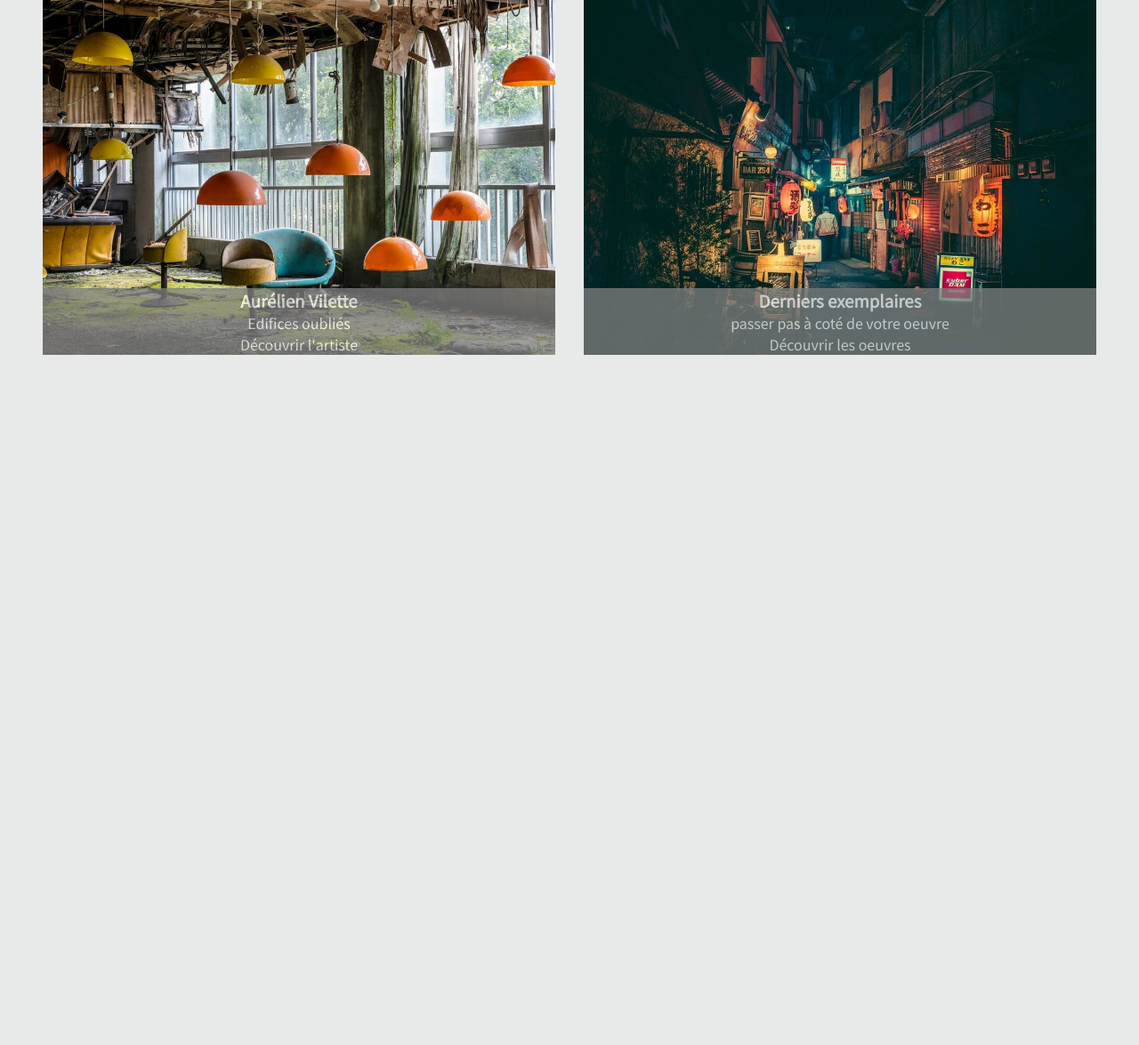
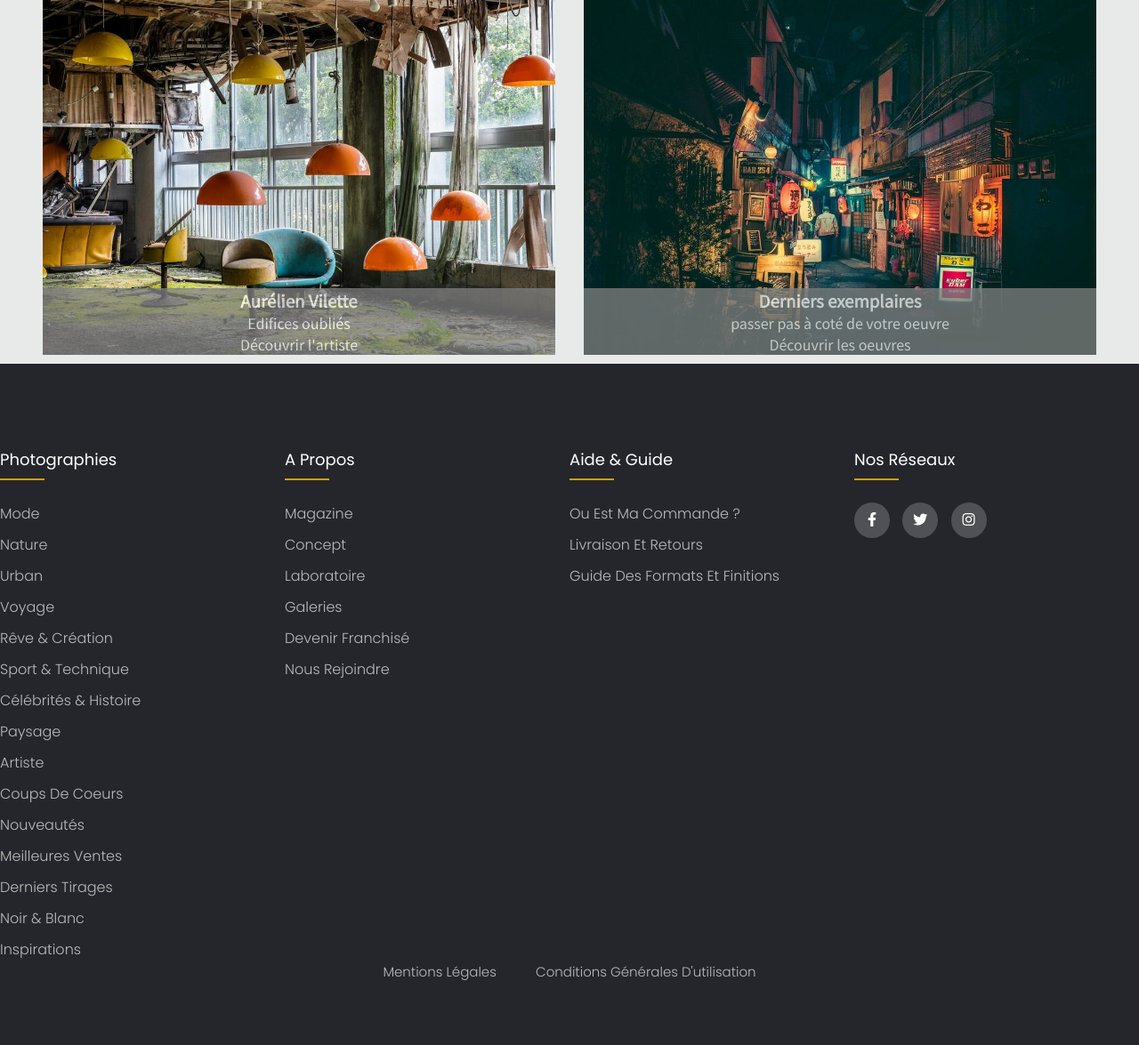
Before and after one commit to samuel-anneheim/Kartina, a PHP site: page / in a window 1280 px wide. Shown: the part 3105-4280 px from the top of the page at 89% size. Before the commit the page ends 3504 px from the top, so only its background shows below. Run offline with PHP 8.4, Linux system fonts and the light colour scheme; data that the repository does not hold is empty; style sheets or scripts are compiled from the project's sources.

Commit message:
mise en place du footer

```diff
--- a/account.php
+++ b/account.php
@@ -41,8 +41,8 @@
 
         </div>
 
-    </div>
+<?php
 
-</body>
+require __DIR__.'./partials/footer.php';
 
-</html>
+?>
--- /dev/null
+++ b/assets/css/footer/footer.scss
@@ -0,0 +1,134 @@
+@import "../import/_mixin.scss";
+@import url("https://fonts.googleapis.com/css2?family=Poppins:ital,wght@0,200;0,300;0,400;1,100;1,300&display=swap");
+
+
+    .footer {
+      background-color: #24262b;
+      padding: 70px 0;
+      font-family: "Poppins", sans-serif;
+
+
+      .row {
+        display: flex;
+        justify-content: center;
+        flex-wrap: wrap;
+        max-width: 1295px;
+        margin: auto;
+        padding-left: 70px;
+
+        @media (max-width: 1550px) {
+          padding: 0;
+        }
+
+        .footer-col {
+          width: 25%;
+          padding: 0 0;
+
+          @include Tablet {
+            width: 50%;
+            margin-bottom: 30px;
+          }
+
+          @include Phone {
+            width: 100%;
+            text-align: center;
+          }
+
+          h4 {
+            font-size: 18px;
+            color: #ffffff;
+            text-transform: capitalize;
+            margin-bottom: 35px;
+            font-weight: 500;
+            position: relative;
+          }
+
+          h4::before {
+            content: "";
+            position: absolute;
+            left: 0;
+            bottom: -10px;
+            background-color: #cf9f10;
+            height: 2px;
+            box-sizing: border-box;
+            width: 50px;
+
+            @include Phone {
+              width: 100%;
+              text-align: center;
+            }
+          }
+
+          ul {
+            list-style: none;
+            margin: 0;
+            padding: 0;
+
+            li:not(:last-child) {
+              margin-bottom: 10px;
+            }
+
+            a {
+              font-size: 16px;
+              text-transform: capitalize;
+              color: #ffffff;
+              text-decoration: none;
+              font-weight: 300;
+              color: #bbbbbb;
+              display: block;
+              transition: all 0.3s ease;
+            }
+
+            a:hover {
+              color: #ffffff;
+              padding-left: 8px;
+            }
+          }
+        }
+
+        .social-links {
+          a {
+            display: inline-block;
+            height: 40px;
+            width: 40px;
+            background-color: rgba(255, 255, 255, 0.2);
+            margin: 0 10px 10px 0px;
+            text-align: center;
+            line-height: 40px;
+            border-radius: 50%;
+            color: #ffffff;
+            transition: all 0.5s ease;
+          }
+
+          a:hover {
+            color: #24262b;
+            background-color: #ffffff;
+          }
+        }
+      }
+    }
+
+    .lien {
+      text-align: center;
+
+      @include Phone {
+        display: flex;
+        justify-content: center;
+        width: 100%;
+      }
+
+      a {
+        font-size: 15px;
+        text-transform: capitalize;
+        color: #ffffff;
+        text-decoration: none;
+        font-weight: 300;
+        color: #bbbbbb;
+        margin: 20px;
+        transition: all 0.3s ease;
+      }
+
+      a:hover {
+        color: #ffffff;
+      }
+    }
--- /dev/null
+++ b/assets/css/import/_mixin.scss
@@ -0,0 +1,17 @@
+
+
+@mixin Tablet {
+    @media (max-width: 768px) {
+      @content;
+    }
+  }
+  @mixin Phone {
+    @media (max-width: 600px) {
+      @content;
+    }
+  }
+  @mixin panier-responsive {
+    @media (max-width: 1058px) {
+      @content;
+    }
+  }
--- a/index.php
+++ b/index.php
@@ -179,7 +179,6 @@
                 </a>
             </article>
         </section>
-    </div>
 
     <script>
         const delay = 15000; //ms
@@ -217,6 +216,9 @@ document.querySelector(".prev-slide").addEventListener("click", function() {
   restart();
 });
     </script>
-</body>
 
-</html>
+<?php
+
+require './partials/footer.php';
+
+?>
--- /dev/null
+++ b/partials/footer.php
@@ -0,0 +1,64 @@
+
+
+<footer class="footer">
+
+    <div class="row">
+        <div class="footer-col">
+            <h4>Photographies</h4>
+            <ul>
+                <li><a href="#">Mode</a></li>
+                <li><a href="#">Nature</a></li>
+                <li><a href="#">Urban</a></li>
+                <li><a href="#">Voyage</a></li>
+                <li><a href="#">Rêve & Création</a></li>
+                <li><a href="#">Sport & Technique</a></li>
+                <li><a href="#">Célébrités & Histoire</a></li>
+                <li><a href="#">Paysage</a></li>
+                <li><a href="#">Artiste</a></li>
+                <li><a href="#">Coups de coeurs</a></li>
+                <li><a href="#">Nouveautés</a></li>
+                <li><a href="#">Meilleures ventes</a></li>
+                <li><a href="#">Derniers tirages</a></li>
+                <li><a href="#">Noir & blanc</a></li>
+                <li><a href="#">Inspirations</a></li>
+            </ul>
+        </div>
+        <div class="footer-col">
+            <h4>A propos</h4>
+            <ul>
+                <li><a href="#">Magazine</a></li>
+                <li><a href="#">Concept</a></li>
+                <li><a href="#">Laboratoire</a></li>
+                <li><a href="#">Galeries</a></li>
+                <li><a href="#">Devenir franchisé</a></li>
+                <li><a href="#">Nous rejoindre</a></li>
+            </ul>
+        </div>
+        <div class="footer-col">
+            <h4>Aide & Guide</h4>
+            <ul>
+                <li><a href="#">Ou est ma commande ? </a></li>
+                <li><a href="#">Livraison et retours</a></li>
+                <li><a href="#">Guide des formats et finitions</a></li>
+            </ul>
+        </div>
+        <div class="footer-col">
+            <h4>Nos réseaux</h4>
+            <div class="social-links">
+                <a href="https://www.facebook.com/YellowKornerFrench" target="_blank"><i class="fab fa-facebook-f"></i></a>
+                <a href="https://twitter.com/yellowkorner" target="_blank"><i class="fab fa-twitter"></i></a>
+                <a href="https://www.instagram.com/yellowkorner_official/" target="_blank"><i class="fab fa-instagram"></i></a>
+            </div>
+        </div>
+    </div>
+    <div class="lien">
+        <a href="./Mention.html">Mentions légales</a>
+        <a href="./Conditions.html">Conditions générales d'utilisation</a>
+    </div>
+</footer>
+
+</div>
+
+</body>
+
+</html>
--- a/partials/navbar.php
+++ b/partials/navbar.php
@@ -20,10 +20,12 @@ $orientations = $db->query('SELECT * FROM orientation')->fetchAll();
     if (isset($stylesheet)) { ?>
         <link rel="stylesheet" href="<?= $stylesheet ?>">
     <?php } ?>
+    <link rel="stylesheet" href="./assets/css/footer/footer.css">
+    <link rel="stylesheet" href="./assets/css/nav/styleNavBar.css">
 
-    <link rel="stylesheet" href="assets/css/nav/styleNavBar.css">
     <link rel="preconnect" href="https://fonts.gstatic.com">
     <link href="https://fonts.googleapis.com/css2?family=Abril+Fatface&display=swap" rel="stylesheet">
+    <link rel="stylesheet" href="https://cdnjs.cloudflare.com/ajax/libs/font-awesome/5.15.2/css/all.min.css">
     <title><?= $title ?></title>
 </head>
 
```
Also changed, not shown: artiste.php (+5 -3 lines).
